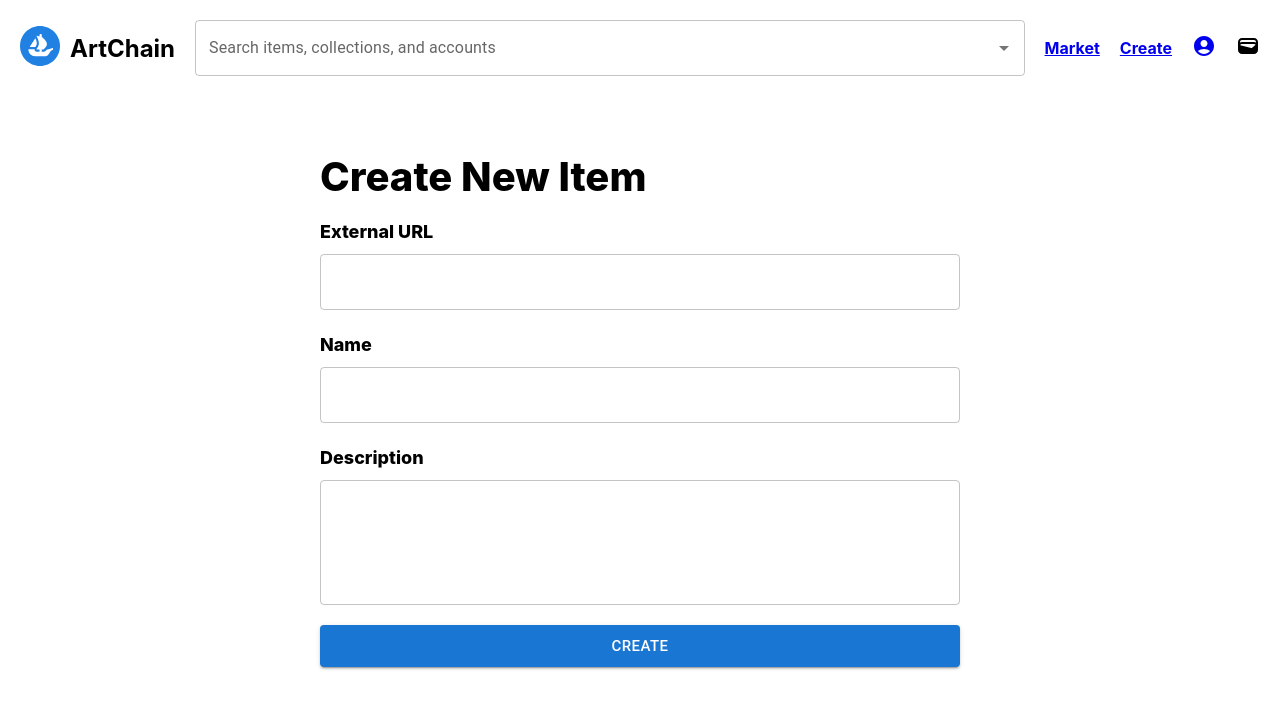
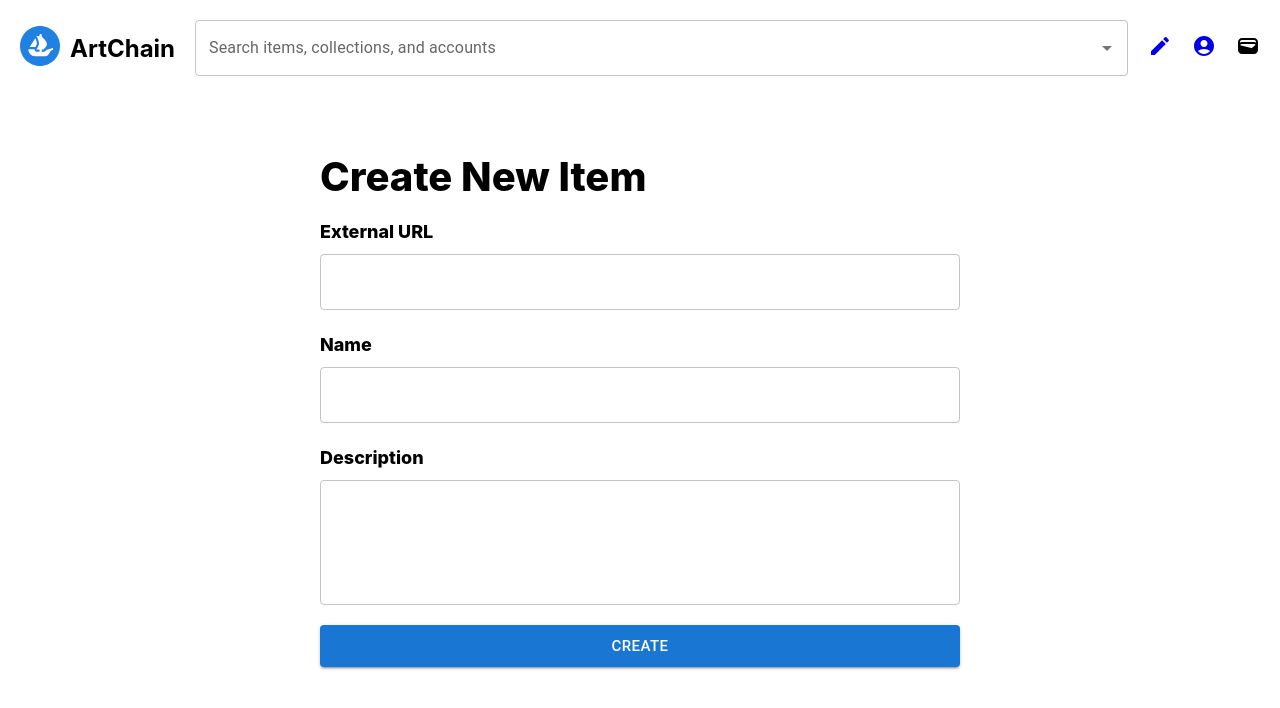
Before and after one commit to codestates-beb/beb-09-ArtChain, a React (Create React App) app in the folder client/: page /create in a window 1280 px wide. Shown: the top 708 px of the page. Built offline with nearby package versions, Linux system fonts and the light colour scheme.

Commit message:
minting test

```diff
--- a/client/src/App.js
+++ b/client/src/App.js
@@ -6,6 +6,7 @@ import MainPage from './pages/MainPage';
 import MyPage from './pages/MyPage';
 import Market from './pages/Market';
 import Create from './pages/Create';
+import Image from './pages/img';
 
 function App() {
   return (
@@ -16,6 +17,7 @@ function App() {
           <Route path="/create" element={<Create />} />
           <Route path="/market" element={<Market />} />
           <Route path="/users/:username" element={<MyPage />} />
+          <Route path="/img" element={<Image />} />
         </Routes>
       </div>
     </BrowserRouter>
--- a/client/src/components/Header.js
+++ b/client/src/components/Header.js
@@ -3,7 +3,9 @@ import { Autocomplete, TextField } from '@mui/material';
 import styled from '@emotion/styled';
 import { Link } from 'react-router-dom';
 import WalletIcon from '@mui/icons-material/Wallet';
+import CreateIcon from '@mui/icons-material/Create';
 import AccountCircleIcon from '@mui/icons-material/AccountCircle';
+import axios from 'axios';
 
 import Web3 from 'web3';
 
@@ -12,6 +14,8 @@ export const Header = () => {
   const [web3, setWeb3] = useState();
 
   const [account, setAccount] = useState('');
+
+  const [searchTerm, setSearchTerm] = useState('');
 
   useEffect(() => {
     const loggedInAccount = localStorage.getItem('isLoggedIn');
@@ -47,6 +51,19 @@ export const Header = () => {
       .catch((e) => console.log(e));
   };
 
+  const handleSearch = () => {
+    console.log(`Searching for ${searchTerm}`);
+
+    axios
+      .post('/Search', { searchTerm })
+      .then((res) => {
+        console.log(res.data);
+      })
+      .catch((error) => {
+        console.error(error);
+      });
+  };
+
   return (
     <HeaderView>
       <Logo>
@@ -62,18 +79,20 @@ export const Header = () => {
             <TextField {...params} label={'Search items, collections, and accounts'} />
           )}
           options={[]}
+          onInputChange={(e, value) => setSearchTerm(value)}
+          onKeyDown={(e) => {
+            if (e.key === 'Enter') {
+              handleSearch();
+            }
+          }}
         />
       </SearchView>
 
-      <MenuView>
-        <Link to="/market">
-          <Menu>Market</Menu>
+      <IconView>
+        <Link to={'/create'}>
+          <CreateIcon />
         </Link>
-        <Link to="/create">
-          <Menu>Create</Menu>
-        </Link>
-      </MenuView>
-
+      </IconView>
       <IconView>
         <Link to={`/users/:username`}>
           <AccountCircleIcon />
@@ -114,17 +133,6 @@ const SearchView = styled.div`
   margin-left: 20px;
 `;
 
-const MenuView = styled.div`
-  display: flex;
-  flex-direction: row;
-`;
-
-const Menu = styled.div`
-  margin-left: 20px;
-  font-size: 16px;
-  font-weight: 700;
-`;
-
 const IconView = styled.div`
   margin-left: 20px;
   cursor: pointer;
--- a/client/src/pages/MyPage.js
+++ b/client/src/pages/MyPage.js
@@ -12,19 +12,13 @@ const MyPage = () => {
       id: 1,
       nftName: 'NFT 1',
       description: 'This is NFT 1',
-      photoUrl: 'https://picsum.photos/200/300',
+      photoUrl: 'https://ipfs.io/ipfs/QmcxckzMh85qjByvPb4MT8svdjNgjx6tttYTbEq7Ev3rVc',
     },
     {
       id: 2,
       nftName: 'NFT 2',
       description: 'This is NFT 2',
-      photoUrl: 'https://picsum.photos/200/300',
-    },
-    {
-      id: 3,
-      nftName: 'NFT 3',
-      description: 'This is NFT 3',
-      photoUrl: 'https://picsum.photos/200/300',
+      photoUrl: 'https://ipfs.io/ipfs/QmfDtxqnf2cFcf2z4on41F6xvNT9EfPL3SQU44n3HMVpeK',
     },
   ]);
 
@@ -111,8 +105,9 @@ const ProfileTitle = styled.div`
 `;
 
 const IconView = styled.div`
-  margin-left: 20px;
+  margin-left: 40px;
   cursor: pointer;
+  transform: scale(1.5);
 `;
 
 const RowWrapper = styled.div`
--- /dev/null
+++ b/client/src/pages/img.js
@@ -0,0 +1,20 @@
+import React, { useState, useEffect } from 'react';
+import axios from 'axios';
+
+const Image = () => {
+  const [imageUrl, setImageUrl] = useState('');
+
+  useEffect(() => {
+    // Get the image URL from Pinata
+    const apiKey = 'd3148e847f29b44394a3';
+    axios
+      .get('https://ipfs.io/ipfs/QmbYpDwdSx6x1ijrbMbzjJLgs4AHSRYYafhEiSqtPUTbjM', {})
+      .then((response) => response.data)
+      .then((data) => setImageUrl(data.image));
+  }, []);
+
+  console.log(imageUrl);
+  return <img src={imageUrl} alt="Image" />;
+};
+
+export default Image;
```
